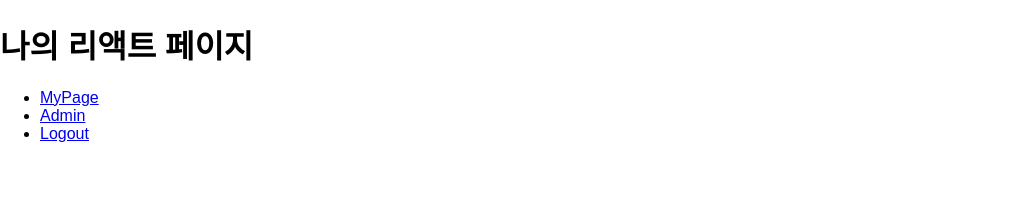
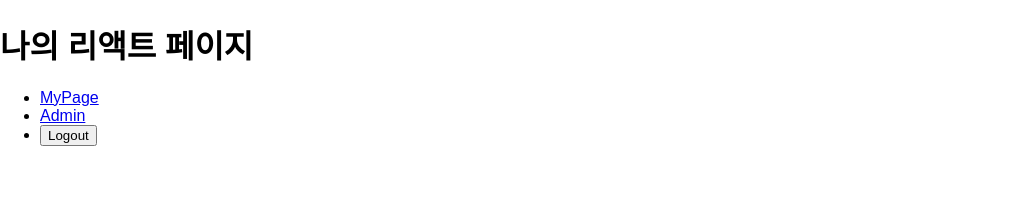
Before and after one commit to kimbyeongmo/react-study, a React (Create React App) app: page / in a window 1280 px wide. Shown: the top 215 px of the page, without its empty margins (0-1025 px from the left). Built offline with nearby package versions, Linux system fonts and the light colour scheme.

Commit message:
# useEffect 기초

```diff
--- a/src/App.js
+++ b/src/App.js
@@ -1,4 +1,4 @@
-import React, { useRef, useState } from 'react';
+import React, { useEffect, useState } from 'react';
 import './App.css';
 import MainHeader from './components/SideEffect/MainHeader';
 import Home from './components/SideEffect/Home';
@@ -10,15 +10,27 @@
   // 현재 로그인 상태를 체크하는 변수
   const [isLoggedIn, setIsloggedIn] = useState(false);
 
-  console.log('로그인 검사 수행!');
-  // localStorageㅇ서 login-flag를 꺼냄
-  const storedLoginFlag=localStorage.getItem('login-flag');
+  // console.log('로그인 검사 수행!');
+  // localStorage에서 login-flag를 꺼냄
+  // const storedLoginFlag = localStorage.getItem('login-flag');
   // 로그인 검사를 초기에 1번만 수행
-  if(storedLoginFlag==='1'){
+  // if (storedLoginFlag === '1') {
     // 상태변수가 setter로 변경되면
-    // 리엑트는 변경감지 후 바로 리렌더링을 수행함
-    setIsloggedIn(true);
-  }
+    // 리액트는 변경감지 후 바로 리렌더링을 수행함
+    // setIsloggedIn(true);
+  // }
+
+
+  // side effect 처리를 위한 함수
+  // useEffect는 기본적으로 컴포넌트 렌더링시 단 한번만 호출
+  useEffect(() => {
+    console.log('로그인 검사 수행!');
+    const storedLoginFlag = localStorage.getItem('login-flag');
+    if (storedLoginFlag === '1') {
+      setIsloggedIn(true);
+    }
+  }, []);
+
 
   // 서버 통신은 중앙집중 관리가 중요함
   const loginHandler = (email, password) => {
@@ -28,9 +40,14 @@
     setIsloggedIn(true);
   };
 
+  const logoutHandler = () => {
+    localStorage.removeItem('login-flag');
+    setIsloggedIn(false);
+  };
+
   return (
     <>
-      <MainHeader />
+      <MainHeader onLogout={logoutHandler} />
       <main>
         {isLoggedIn && <Home />}
         {!isLoggedIn && <Login onLogin={loginHandler} />}
--- a/src/components/SideEffect/MainHeader.js
+++ b/src/components/SideEffect/MainHeader.js
@@ -2,11 +2,11 @@
 import styles from './MainHeader.module.css';
 import Navigation from './Navigation';
 
-const MainHeader = () => {
+const MainHeader = ({onLogout}) => {
   return (
     <header className={styles['main-header']}>
       <h1>나의 리액트 페이지</h1>
-      <Navigation />
+      <Navigation onLogout={onLogout}/>
     </header>
   );
 };
--- a/src/components/SideEffect/Navigation.js
+++ b/src/components/SideEffect/Navigation.js
@@ -1,7 +1,7 @@
 import React from 'react';
 import styles from './Navigation.module.css';
 
-const Navigation = () => {
+const Navigation = ({onLogout}) => {
   return (
     <nav className={styles.nav}>
       <ul>
@@ -14,7 +14,7 @@
         </li>
 
         <li>
-          <a href="/">Logout</a>
+          <button onClick={onLogout}>Logout</button>
         </li>
       </ul>
     </nav>
```
